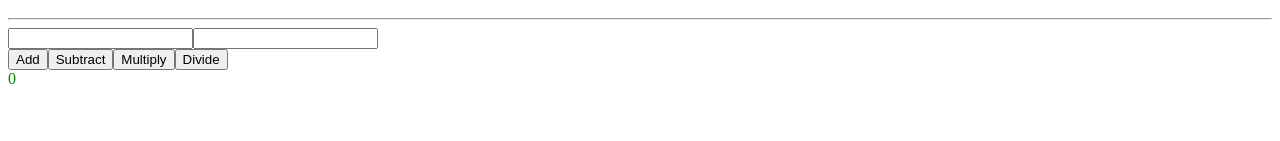
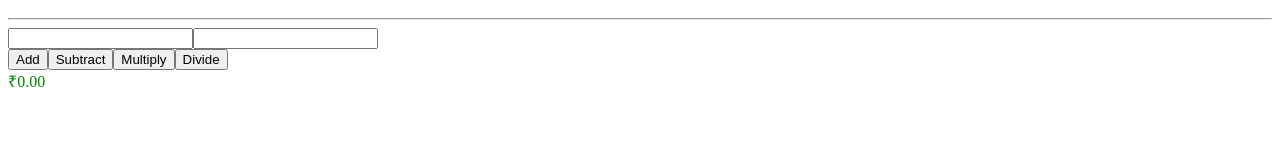
Before and after one commit to tkmagesh/IBM-Angular-Mar-2021, an Angular app in the folder first-app/: page / in a window 1280 px wide. Shown: the part 159-300 px from the top of the page. Built offline with nearby package versions, Linux system fonts and the light colour scheme.

Commit message:
Using pipes (currency)

```diff
--- a/first-app/src/app/calculator/calculator.component.html
+++ b/first-app/src/app/calculator/calculator.component.html
@@ -8,7 +8,7 @@
 <input type="button" value="Multiply" (click)="onMultiplyClick()">
 <input type="button" value="Divide" (click)="onDivideClick()">
 <div [ngClass]="{positive : result >= 0, negative : result < 0}">
-    {{result}}
+    {{result | currency:'INR'}}
 </div>
 
 <!--
```
